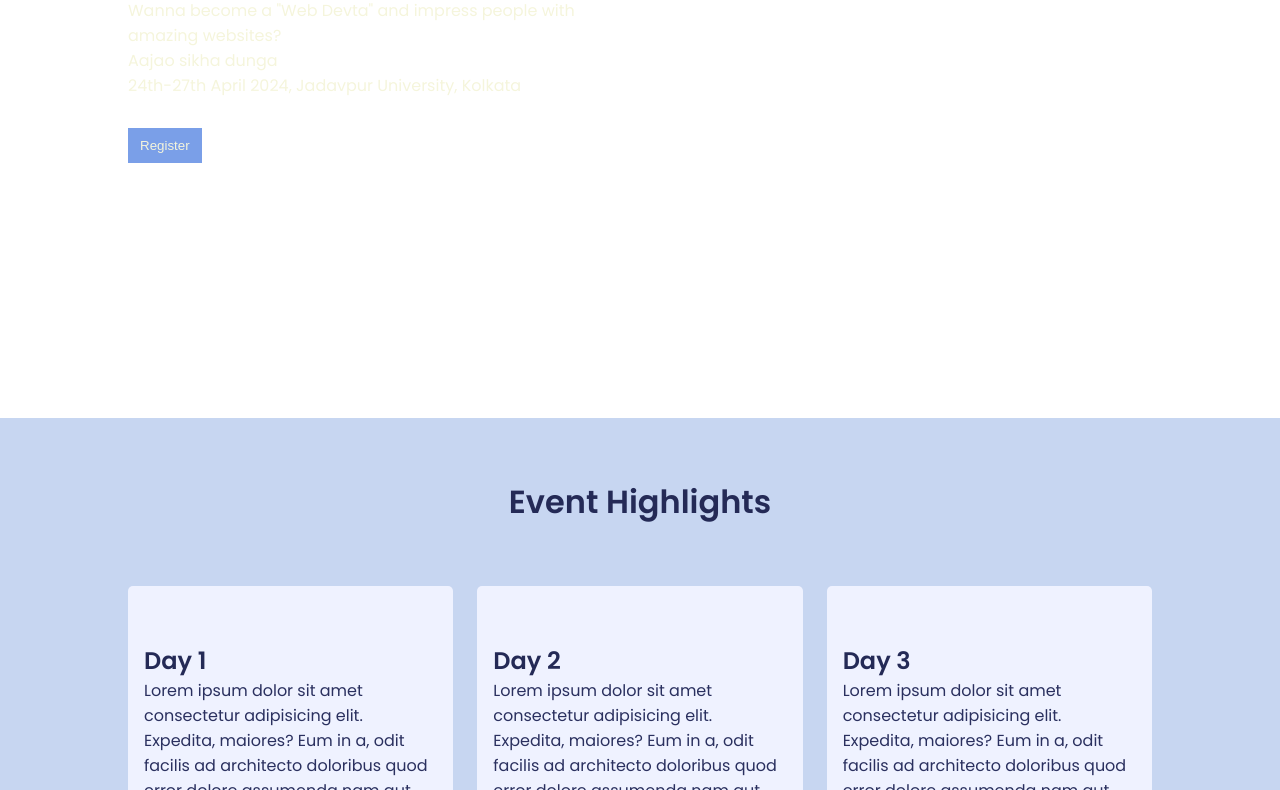
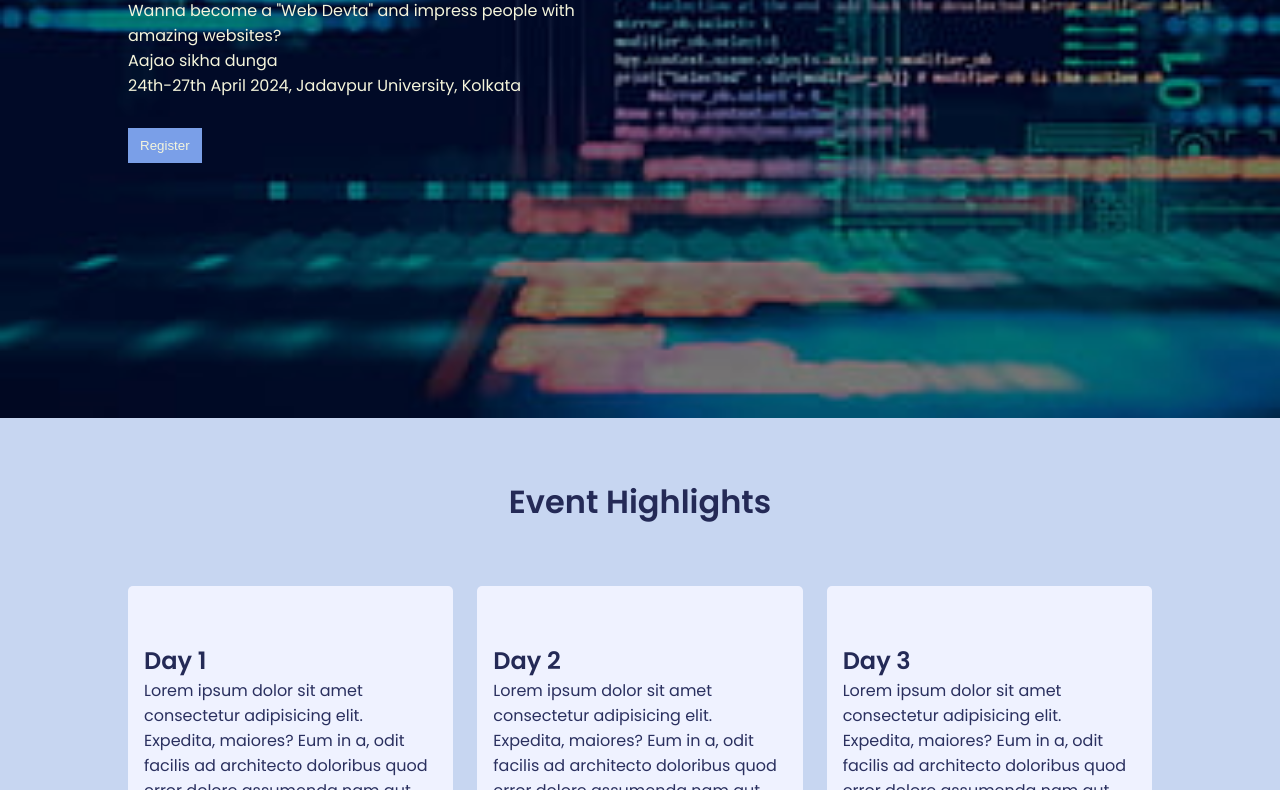
Before and after one commit to Nehal248/IEEE-task2, a plain HTML site: page index.html in a window 1280 px wide. Shown: the part 382-1172 px from the top of the page. Drawn offline with nearby package versions, Linux system fonts and the light colour scheme.

Commit message:
Update style.css

```diff
--- a/style.css
+++ b/style.css
@@ -45,7 +45,7 @@ section{
     padding: 60px 0;
 }
 .header{
-    background-image: url('./img/logo.jpg');
+    background-image: url('logo.jpg');
     width:100vw;
     height:100vh;
     background-size: cover;
```
